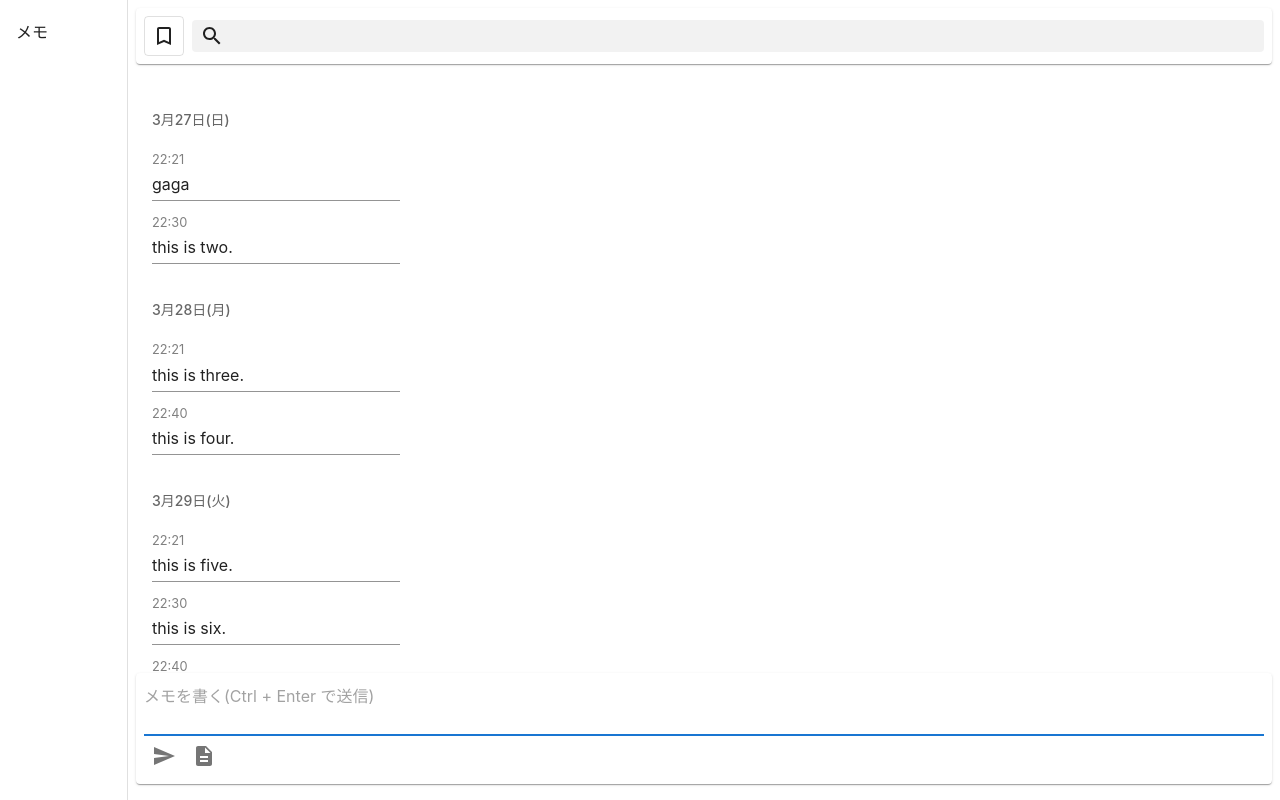
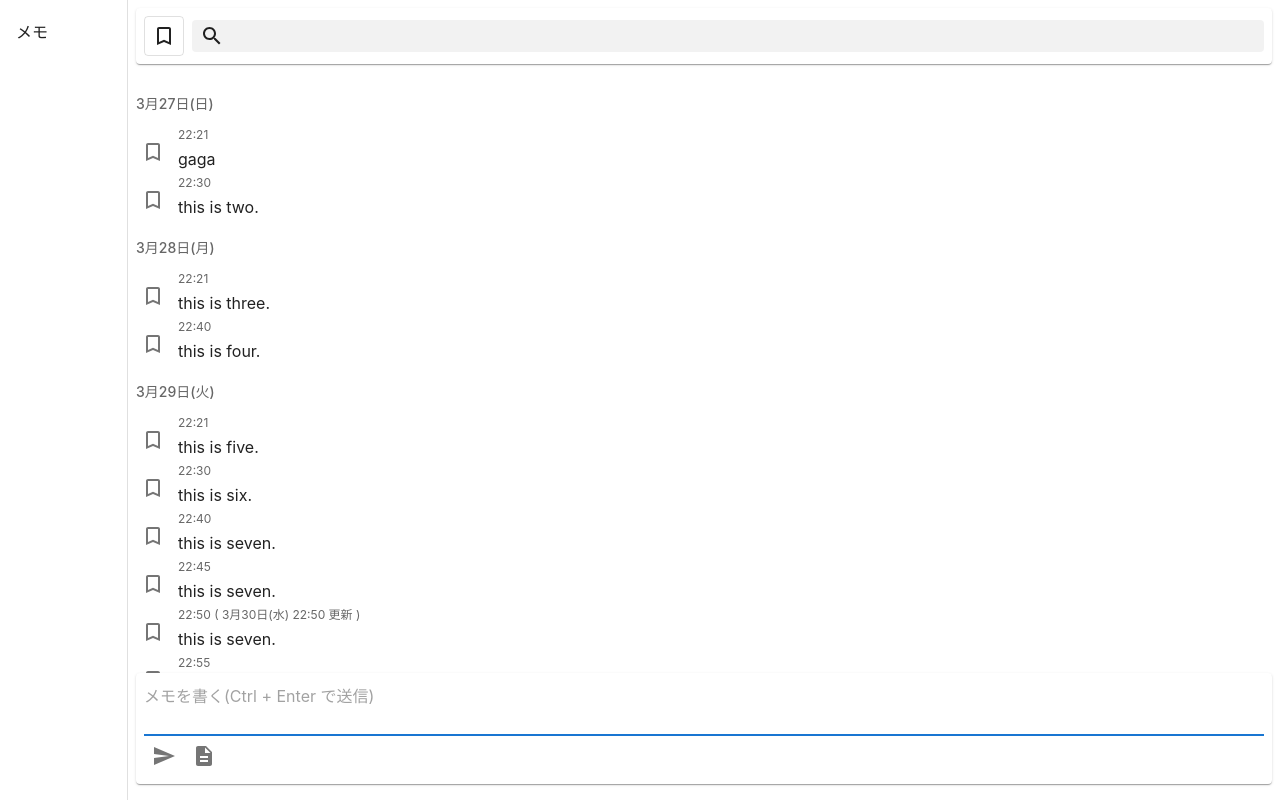
Before and after one commit to sasa9477/my-memo-app, a Next.js app: page / in a window 1280 px wide. Built offline with nearby package versions, Linux system fonts and the light colour scheme.

Commit message:
メモリストの更新

```diff
--- a/src/components/MemoList.tsx
+++ b/src/components/MemoList.tsx
@@ -1,11 +1,15 @@
-import { Box, Input, List, ListItem, ListItemText, ListSubheader, styled, Toolbar, Typography } from "@mui/material"
-import { Memo } from "../apis/@types"
-import loadMemos, { loadGroupedMemos } from "./MemoMock"
+import { Box, IconButton, Input, InputAdornment, List, ListItem, ListItemButton, ListItemIcon, ListItemText, ListSubheader, styled, TextField, ToggleButton, Toolbar, Typography } from "@mui/material"
+import useMediaSize from "../hooks/useMediaSize"
+import { BookmarkBorderIcon } from "./icons/BookmarkBorderIcon"
+import { BookmarkIcon } from "./icons/BookmarkIcon"
+import { DeleteIcon } from "./icons/DeleteIcon"
+import { loadGroupedMemos } from "./MemoMock"
 
 type MemoListProps = {
 }
 
 const MemoList: React.FC<MemoListProps> = (): JSX.Element => {
+  const { isMobileSize } = useMediaSize()
   const memos = loadGroupedMemos()
 
   const MemoListBase = styled(List)(({theme}) => ({
@@ -18,33 +22,45 @@ const MemoList: React.FC<MemoListProps> = (): JSX.Element => {
     }
   }))
 
-  const TimeTypography = styled(Typography)({
-    fontSize: '0.8em',
-    color: 'gray'
+  const ItemList = styled(List)({
+    width: '100%',
   })
+
+  const MemoTextField = styled(TextField)(({ theme }) => ({
+    margin: `0 ${theme.spacing(1)}`
+  }))
 
   return (
     <MemoListBase
+      dense
       subheader={<ListItem/>}>
       {memos.map(memoList => (
-        <ListItem key={`list-${memoList[0].date}`}>
-          <List disablePadding>
+        <ListItem key={`list-${memoList[0].createdDate}`} disablePadding>
+          <ItemList disablePadding>
             <ListSubheader disableGutters>
-              {memoList[0].date}
+              {memoList[0].createdDate}
             </ListSubheader>
             {memoList.map(memo => (
               <ListItem key={memo.id} disablePadding>
-                <ListItemText
-                  primary={
-                    <TimeTypography>{memo.time}</TimeTypography>
-                  }
-                  secondary={
-                    <Input value={memo.content}/>
-                  }
-                  disableTypography/>
+                <IconButton size="small">
+                  <BookmarkBorderIcon/>
+                </IconButton>
+                <MemoTextField
+                  variant="standard"
+                  fullWidth
+                  multiline
+                  label={memo.updatedDatetime ? `${memo.createdTime} ( ${memo.updatedDatetime} 更新 )` : memo.createdTime}
+                  value={memo.content}
+                  InputProps = {{
+                    disableUnderline: true,
+                    endAdornment: (!isMobileSize) ? null :
+                      <InputAdornment position='end'>
+                      <IconButton><DeleteIcon/></IconButton>
+                      </InputAdornment>
+                  }}/>
               </ListItem>
             ))}
-          </List>
+          </ItemList>
         </ListItem>
       ))}
     </MemoListBase>
--- a/src/components/MemoMock.ts
+++ b/src/components/MemoMock.ts
@@ -6,109 +6,86 @@ export default function loadMemos(): Memo[] {
       id: 1,
       content: 'gaga',
       bookmarkFlag: false,
-      date: '3月27日(日)',
-      time: '22:21',
-      createdAt: '2022/03/27 22:21:00',
-      updatedAt: '2022/03/27 22:21:00'
+      createdDate: '3月27日(日)',
+      createdTime: '22:21'
     },
     {
       id: 2,
       content: 'this is two.',
       bookmarkFlag: false,
-      date: '3月27日(日)',
-      time: '22:30',
-      createdAt: '2022/03/27 22:30:00',
-      updatedAt: '2022/03/27 22:30:00'
+      createdDate: '3月27日(日)',
+      createdTime: '22:30'
     },
     {
       id: 3,
       content: 'this is three.',
       bookmarkFlag: true,
-      date: '3月28日(月)',
-      time: '22:21',
-      createdAt: '2022/03/28 22:21:00',
-      updatedAt: '2022/03/28 22:21:00'
+      createdDate: '3月28日(月)',
+      createdTime: '22:21',
     },
     {
       id: 4,
       content: 'this is four.',
       bookmarkFlag: true,
-      date: '3月28日(月)',
-      time: '22:40',
-      createdAt: '2022/03/28 22:40:00',
-      updatedAt: '2022/03/28 22:40:00'
+      createdDate: '3月28日(月)',
+      createdTime: '22:40',
     },
     {
       id: 5,
       content: 'this is five.',
       bookmarkFlag: false,
-      date: '3月29日(火)',
-      time: '22:21',
-      createdAt: '2022/03/29 22:21:00',
-      updatedAt: '2022/03/29 22:21:00'
+      createdDate: '3月29日(火)',
+      createdTime: '22:21',
     },
     {
       id: 6,
       content: 'this is six.',
       bookmarkFlag: false,
-      date: '3月29日(火)',
-      time: '22:30',
-      createdAt: '2022/03/29 22:30:00',
-      updatedAt: '2022/03/29 22:30:00'
+      createdDate: '3月29日(火)',
+      createdTime: '22:30',
     },
     {
       id: 7,
       content: 'this is seven.',
       bookmarkFlag: false,
-      date: '3月29日(火)',
-      time: '22:40',
-      createdAt: '2022/03/29 22:40:00',
-      updatedAt: '2022/03/29 22:40:00'
+      createdDate: '3月29日(火)',
+      createdTime: '22:40',
     },
     {
       id: 8,
       content: 'this is seven.',
       bookmarkFlag: false,
-      date: '3月29日(火)',
-      time: '22:45',
-      createdAt: '2022/03/29 22:45:00',
-      updatedAt: '2022/03/29 22:45:00'
+      createdDate: '3月29日(火)',
+      createdTime: '22:45',
     },
     {
       id: 9,
       content: 'this is seven.',
       bookmarkFlag: false,
-      date: '3月29日(火)',
-      time: '22:50',
-      createdAt: '2022/03/29 22:50:00',
-      updatedAt: '2022/03/29 22:50:00'
+      createdDate: '3月29日(火)',
+      createdTime: '22:50',
+      updatedDatetime: '3月30日(水) 22:50'
     },
     {
       id: 10,
       content: 'this is seven.',
       bookmarkFlag: false,
-      date: '3月29日(火)',
-      time: '22:55',
-      createdAt: '2022/03/29 22:55:00',
-      updatedAt: '2022/03/29 22:55:00'
+      createdDate: '3月29日(火)',
+      createdTime: '22:55',
     },
     {
       id: 11,
       content: 'this is seven.',
       bookmarkFlag: false,
-      date: '3月29日(火)',
-      time: '22:57',
-      createdAt: '2022/03/29 22:57:00',
-      updatedAt: '2022/03/29 22:57:00'
+      createdDate: '3月29日(火)',
+      createdTime: '22:57',
     },
     {
       id: 12,
       content: 'this is seven.',
       bookmarkFlag: false,
-      date: '3月29日(火)',
-      time: '22:59',
-      createdAt: '2022/03/29 22:59:00',
-      updatedAt: '2022/03/29 22:59:00'
+      createdDate: '3月29日(火)',
+      createdTime: '22:59',
     }
   ]
 }
@@ -119,7 +96,7 @@ export function loadGroupedMemos(): Memo[][] {
   return memos.reduce((previous: Memo[][], current: Memo) => {
     const lastArray: Memo[] = previous[previous.length - 1] ?? []
     const firstItem: Memo = lastArray[0]
-    if (previous.length === 0 || (firstItem && firstItem.date !== current.date)) {
+    if (previous.length === 0 || (firstItem && firstItem.createdDate !== current.createdDate)) {
       const newArray = [ current ]
       previous.push(newArray)
       return previous
--- /dev/null
+++ b/src/components/icons/DeleteIcon.tsx
@@ -0,0 +1 @@
+export { default as DeleteIcon } from '@mui/icons-material/Delete'
--- a/src/hooks/useSize.ts
+++ b/src/hooks/useMediaSize.ts
@@ -1,10 +1,10 @@
 import { useTheme, useMediaQuery } from "@mui/material"
 
-const useSize = () => {
+const useMediaSize = () => {
   const theme = useTheme()
   const isMobileSize = useMediaQuery(theme.breakpoints.down('sm'))
 
   return { isMobileSize }
 }
 
-export default useSize
+export default useMediaSize
```
Also changed, not shown: src/apis/@types/index.ts (+3 -4 lines).
